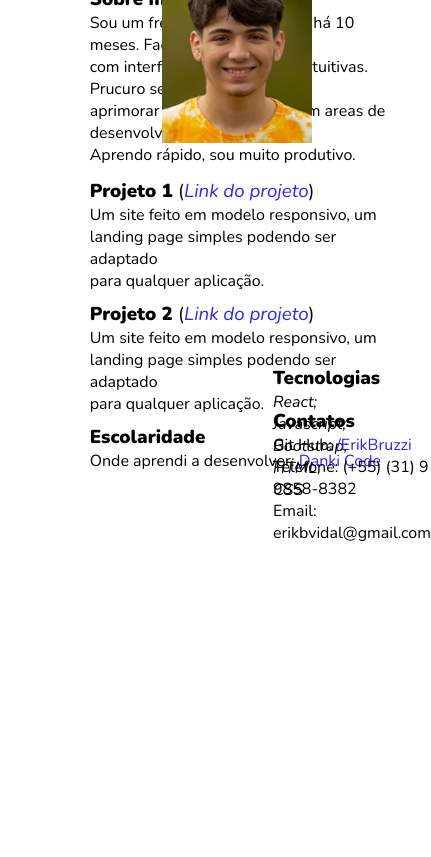
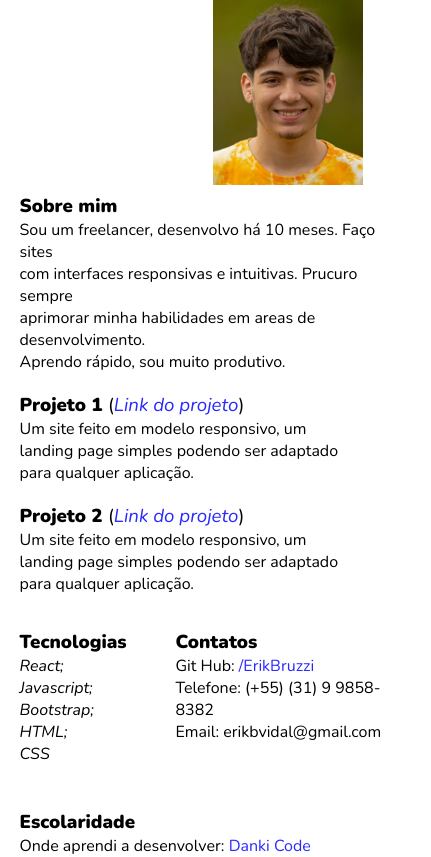
Before and after one commit to ErikBruzzi/curriculo, a plain HTML site: page index.html in a window 390 px wide. Shown: the part 96-953 px from the top of the page, 431 px wide, since content can reach past the window. Before the commit the page ends 844 px from the top, so only its background shows below. Drawn offline with nearby package versions, Linux system fonts and the light colour scheme.

Commit message:
Media update

```diff
--- a/style.css
+++ b/style.css
@@ -77,3 +77,42 @@
 .color-link {
     color: rgb(41, 41, 255);
 }
+
+@media only screen and (max-width: 1100px) {
+    .sobre-mim {
+        margin-left: 5%;
+        margin-top: 55%;
+        margin-bottom: 5%;
+    }
+
+    .projetos {
+        margin-left: 5%;
+    }
+
+    .projetos p {
+        margin-bottom: 5%;
+    }
+
+    .cabecalho > header > .foto{
+        position: absolute;
+        right: 7%;
+        top: 10%;
+    }
+
+    .escolaridade {
+        margin-left: 5%;
+        margin-top: 55%;
+    }
+
+    .tecnologias {
+        position: absolute;
+        margin-left: 5%;
+        margin-top: 4%;
+    }
+
+    .contatos {
+        position: absolute;
+        margin-left: 45%;
+        margin-top: 4%;
+    }
+}
```
